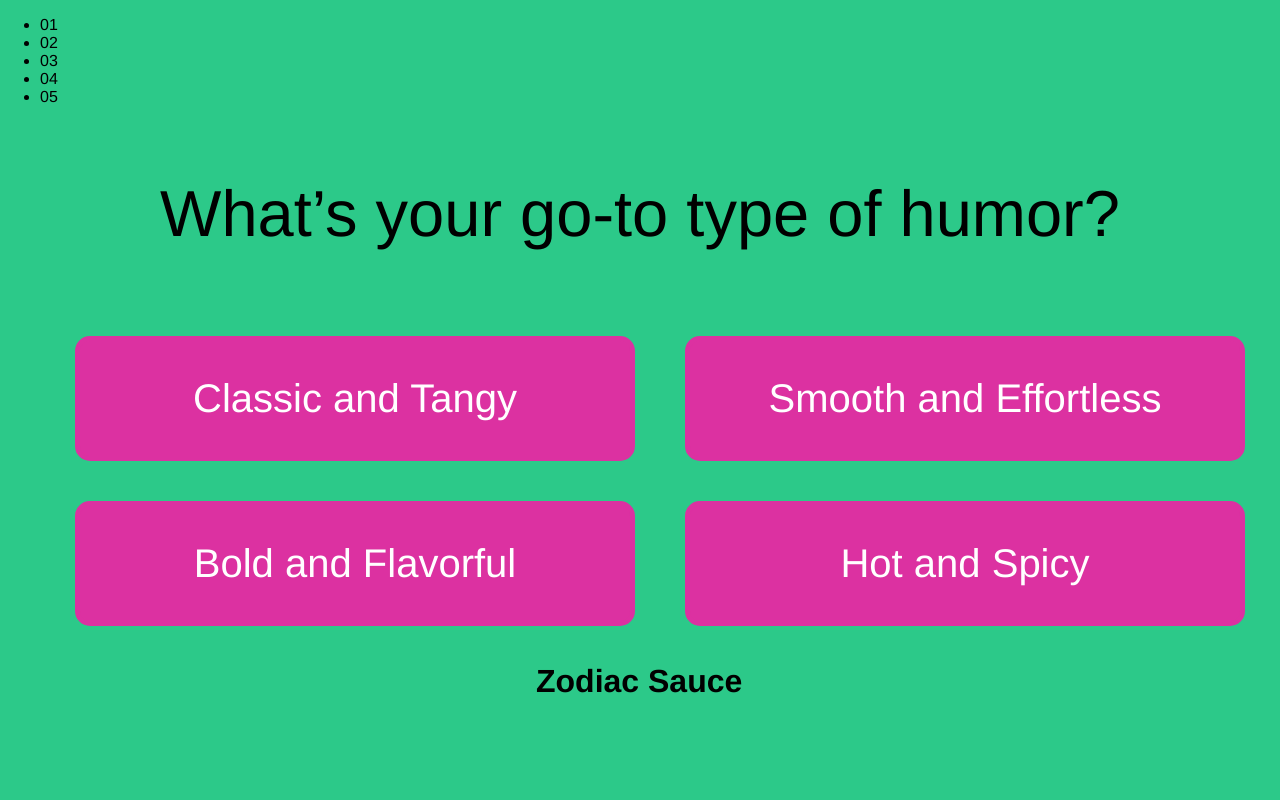
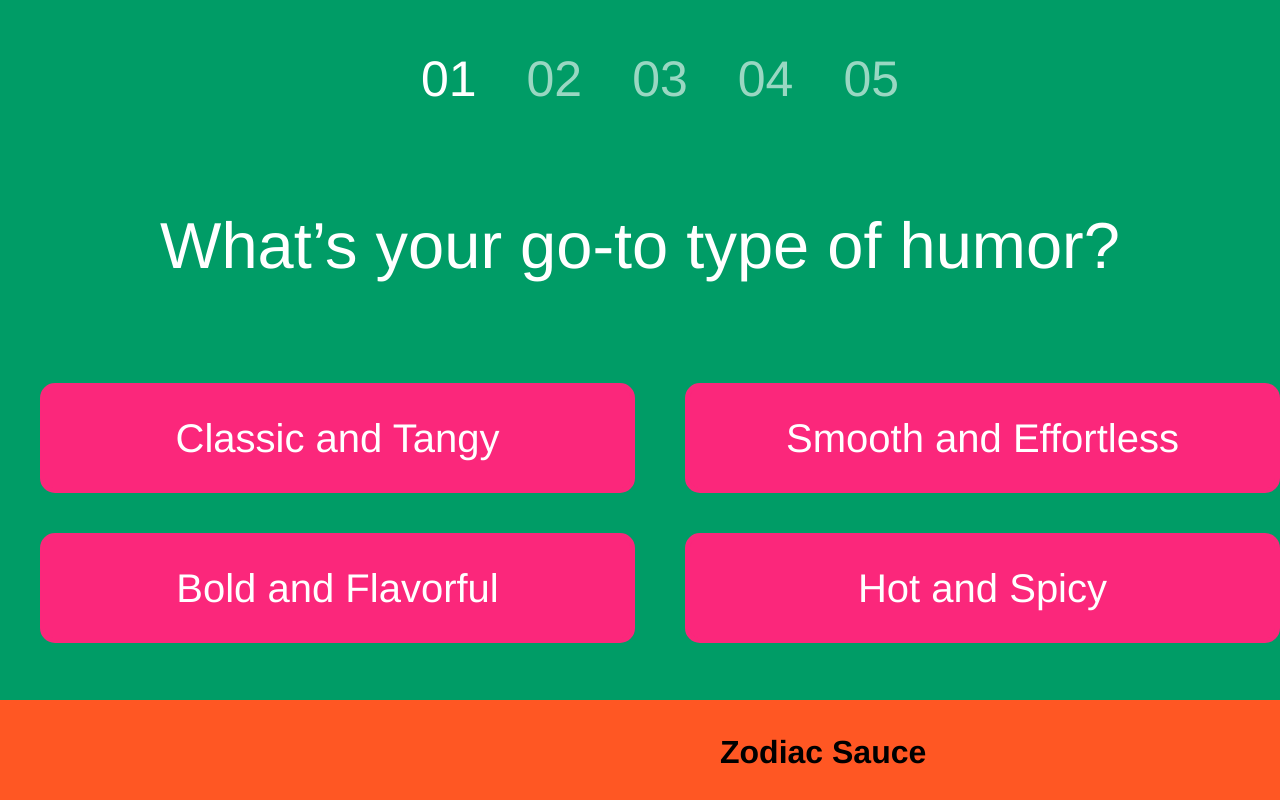
Before and after one commit to stef0521/Quiz-pages-main-quest, a plain HTML site: page index.html in a window 1280 px wide. Drawn offline with Linux system fonts and the light colour scheme.

Commit message:
Update main.css

```diff
--- a/main.css
+++ b/main.css
@@ -4,32 +4,47 @@
 
 body{
     margin: 0px;
-    background-color: #2CC989;
+    background-color: #009C66;
 }
 
-.list {
+.navlist {
+    list-style: none;
     display: flex;
-    gap: 40%;
-    list-style: none;
+    gap: 50px;
+    justify-content: center;
+    font-family: helvetica;
+    font-size: 50px;
+    color: white;
+    margin-bottom: 100px;
 }
 
-.titleli {
-    font-style: inherit;
-    font-weight: 900;
-    color: black;
+.c1 {
+    opacity: 100%;
 }
 
-.navline {
-    height:3px;
-    border-width: 0;
-    background-color: black;
+.c2 {
+    opacity: 60%;
+}
+
+.c3 {
+    opacity: 60%;
+}
+
+.c4 {
+    opacity: 60%;
+}
+
+.c5 {
+    opacity: 60%;
 }
 
 .bigtext {
     margin-top: 70px;
+    margin-bottom: 100px;
     text-align: center;
     font-weight: 100;
     font-size: 65px;
+    color: white;
 }
 
 .buttonstop {
@@ -56,17 +71,17 @@ body{
     justify-content: center;
     text-align: center;
     align-items: center;
-    width: 550px;
-    height: 115px;
-    border: 5px solid #DC31A1;
+    width: 700px;
+    height: 100px;
+    border: 5px solid #FB277B;
     border-radius: 15px;
-    background-color: #DC31A1;
+    background-color: #FB277B;
     font-size: 40px;
 }
 .button1:hover{
     background-color: #2CC989;
-    border: 5px solid #DC31A1;
-    color: #DC31A1;
+    border: 5px solid #FB277B;
+    color: #FB277B;
 }
 
 .numbers {
@@ -92,3 +107,55 @@ body{
     background-color: black;
     color: white;
 }
+
+.footer {
+    background-color: #FF5723;
+    width: 100%;
+    height: 100px;
+    position: absolute;
+    bottom: 0;
+}
+
+.list {
+    display: flex;
+    list-style: none;
+    position: absolute;
+    bottom: 0;
+}
+
+.titleli {
+    margin: 0px;
+    width: 300px;
+    font-style: inherit;
+    font-weight: 900;
+    color: black;
+    position: absolute;
+    bottom: -8px;
+    left: 720px;
+}
+
+.imageli {
+    position: absolute;
+    bottom: 0;
+}
+
+.ellipse {
+    position: absolute;
+    z-index: 1;
+    right: 0px;
+    bottom: 0px;
+}
+
+.textimg {
+    position: absolute;
+    z-index: 2;
+    right: 80px;
+    bottom: 15px;
+}
+
+.touch  {
+    position: absolute;
+    z-index: 3;
+    right: 30px;
+    bottom: 40px;
+}
```
